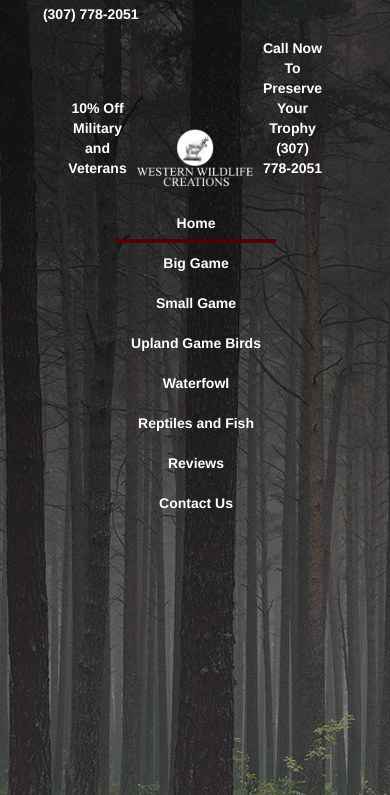
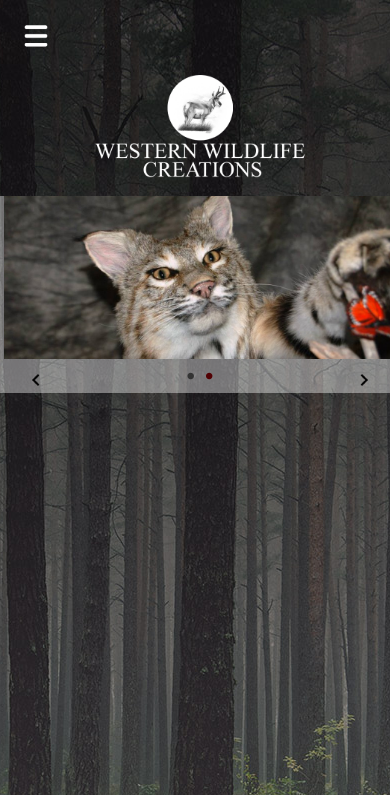
Before and after one commit to hrabovskyb/western-wildlife-creations, a PHP site: page / in a window 390 px wide; the page is wider, and only the part inside the window is pictured. Shown: the top 795 px of that part. Run offline with PHP 8.4, Linux system fonts and the light colour scheme; some libraries are stand-ins or nearby versions.

Commit message:
Home page
Added mobile menu functionality. Added slideshow

```diff
--- a/index.css
+++ b/index.css
@@ -1,12 +1,18 @@
+
 body{
 	background-image: url('Media/background-img.jpg');
 	background-position: center top;
 	background-repeat: no-repeat;
+	min-width: 400px;
 }
 a {
 	color: white;
 	text-decoration: none;
 	font-weight: bold;
+}
+a:hover{
+	color: white;
+	text-decoration: none;
 }
 
 .page-topper{
@@ -14,8 +20,13 @@ a {
 	margin: auto;
 	padding: 1%;
 }
+#menu-btn{
+	display: none;
+
+}
 .logo-heading{
 	width: 80%;
+	display: table;
 	margin: auto;
 	text-align: center;
 	position: relative;
@@ -25,15 +36,16 @@ a {
 	margin: 0px;
 }
 #discount{
-	display: inline-block;
+	display: table-cell;
+	vertical-align: middle;
 	color: white;
 	text-align: center;
 	width: 20%;
-	position: relative;
-	top: 10px;
 }
+
 #call-now{
-	display: inline-block;
+	display: table-cell;
+	vertical-align: middle;
 	color: white;
 	text-align: center;
 	width: 20%;
@@ -42,7 +54,7 @@ a {
 }
 .logo{
 	display: inline-block;
-	width: 40%;
+	width: 70%;
 }
 .logo img{
 	width: 100%;
@@ -53,6 +65,7 @@ a {
 	text-align: center;
 	display: inline-block;
 	float: none;
+	margin-bottom: 0px;
 }
 .navbar-nav{
 	display: inline-block;
@@ -63,6 +76,12 @@ a {
 }
 .navbar-nav li a{
 	padding-bottom: 10px;
+	padding-left: 10px;
+	padding-right: 10px;
+	text-transform: uppercase;
+	font-family: "Palatino Linotype", "Book Antiqua", Palatino, serif;
+
+	font-weight: normal;
 }
 .navbar-nav .active{
 	border-bottom: 4px solid #520003;
@@ -77,3 +96,181 @@ a {
 .hvr-underline-from-center:before{
 	background-color: #520003;
 }
+.hvr-fade:hover{
+	background-color: #520003;
+}
+
+/* The side navigation menu */
+.sidenav {
+    height: 100%; /* 100% Full-height */
+    width: 0; /* 0 width - change this with JavaScript */
+    position: fixed; /* Stay in place */
+    z-index: 500; /* Stay on top */
+    top: 0;
+    left: 0;
+    background-color: #111; /* Black*/
+    overflow-x: hidden; /* Disable horizontal scroll */
+    padding-top: 60px; /* Place content 60px from the top */
+    transition: 0.5s; /* 0.5 second transition effect to slide in the sidenav */
+}
+
+/* The navigation menu links */
+.sidenav a {
+    padding: 8px 8px 8px 32px;
+    text-decoration: none;
+    font-size: 25px;
+    color: #818181;
+    display: block;
+    transition: 0.3s
+}
+
+/* When you mouse over the navigation links, change their color */
+.sidenav a:hover, .offcanvas a:focus{
+    color: #f1f1f1;
+}
+
+/* Position and style the close button (top right corner) */
+.sidenav .closebtn {
+    position: absolute;
+    top: 0;
+    right: 25px;
+    font-size: 36px;
+    margin-left: 50px;
+}
+
+.content-wrapper{
+	background-color: rgba(255,255,255,.4);
+	width: 950px;
+	margin: auto;
+}
+
+.highlight-slides{
+	width: 100%;
+}
+.slide-content-wrapper{
+	position: relative;
+	width: 100%;
+}
+.slide-content-wrapper img{
+
+}
+.slide-content-wrapper h2{
+	margin-top:25%;
+	margin-bottom: 3%;
+	color: white;
+	font-size: 36pt;
+	font-weight: bold;
+	font-family: "Palatino Linotype", "Book Antiqua", Palatino, serif;
+}
+.slide-content-wrapper h4{
+	width: 100%;
+	margin: auto;
+	color: white;
+	font-size: 24pt;
+	font-weight: bold;
+	border-top: 2px solid #520003;
+	border-bottom: 2px solid #520003;
+	padding-top: 4px;
+	padding-bottom: 4px;
+}
+.slide-content-wrapper h4:hover{
+	border: 2px solid transparent;
+
+}
+.content-wrapper img{
+	width: 100%;
+}
+.slide-text{
+	position: absolute;
+	width: 100%;
+	text-align:center;
+}
+#pager span{
+	font-size: 24px;
+	margin: 5px;
+}
+#pager{
+	text-align: center;
+	display: table-cell;
+}
+.cycle-pager-active{
+	color: #520003;
+}
+#slide-control img{
+	width: 24px;
+}
+#slide-control a{
+	display: table-cell;
+	padding: 0px;
+}
+#slide-control a:last-child{
+	text-align: right;
+}
+#slide-control {
+	display: table;
+	width: 90%;
+	margin: auto;
+	table-layout: fixed;
+}
+
+
+
+/* On smaller screens, where height is less than 450px, change the style of the sidenav (less padding and a smaller font size) */
+@media screen and (max-height: 450px) {
+    .sidenav {padding-top: 15px;}
+    .sidenav a {font-size: 18px;}
+}
+@media (max-width: 950px){
+	#menu-btn{
+		display: block;
+		height: 32px;
+		width: 32px;
+	}
+	#phone-number{
+		visibility: hidden;
+	}
+	#discount{
+		display: none;
+	}
+	#call-now{
+		display: none;
+	}
+	.page-topper{
+		margin-top: 5%;
+		margin-left: 5%;
+	}
+	.navbar{
+		display: none;
+	}
+	.active-mobile{
+		color: #990005 !important;
+	}
+	.content-wrapper{
+		width: 100%;
+	}
+	.highlight-slides{
+		width: 98%;
+		margin: auto;
+		margin-top: 3%;
+	}
+	.slide-content-wrapper h2{
+		margin-top: 20%;
+		font-size: 30px;
+	}
+	.slide-content-wrapper h4{
+		margin-top: 5%;
+		font-size: 18px;
+	}
+}
+@media (max-width: 550px){
+	.slide-content-wrapper h2{
+		margin-top: 15%;
+		font-size: 24px;
+	}
+}
+@media (max-width: 450px){
+	#menu-btn{
+		width: 24px;
+		height: 24px;
+	}
+}
--- a/index.html
+++ b/index.html
@@ -19,15 +19,19 @@
 <body>
 	<div class="header">
 		<div class="page-topper">
-			<a href="tel: +(307) 778-2051">(307) 778-2051</a>
+			<!-- Use any element to open the sidenav -->
+			<div onclick="openNav()" ><img src="Media/menu-icon.png" id="menu-btn"></div>
+			<a href="tel: +(307) 778-2051" id="phone-number">&#9743; (307) 778-2051</a>
 		</div>
 		<div class="logo-heading">
 			<div id="discount">
-				<p>10% Off</p>
-				<p>Military and Veterans</p>
+				<span id="discount-span">
+					<p>10% Off</p>
+					<p>Military and Veterans</p>
+				</span>
 			</div>
 			<div class="logo">
-				<img src="Media/center-logo.png">
+				<a href="#"><img src="Media/center-logo.png"></a>
 			</div>
 			<div id="call-now">
 				<p>Call Now To Preserve</p>
@@ -36,6 +40,33 @@
 			</div>
 
 		</div>
+
+		<div id="mySidenav" class="sidenav">
+			<a href="javascript:void(0)" class="closebtn" onclick="closeNav()">&times;</a>
+			<a class="active-mobile" href="#">Home</a>
+			<a href="#" class="hvr-underline-from-center">Big Game</a>
+			<a href="#" class="hvr-underline-from-center">Small Game</a>
+			<a href="#" class="hvr-underline-from-center">Upland Game Birds</a>
+			<a href="#" class="hvr-underline-from-center">Waterfowl</a>
+			<a href="#" class="hvr-underline-from-center">Reptiles and Fish</a>
+			<a href="#" class="hvr-underline-from-center">Reviews</a>
+			<a href="#" class="hvr-underline-from-center">Contact Us</a>
+		</div>
+
+		<script>
+			/* Set the width of the side navigation to 250px */
+			function openNav() {
+			    document.getElementById("mySidenav").style.width = "250px";
+			}
+
+			/* Set the width of the side navigation to 0 */
+			function closeNav() {
+			    document.getElementById("mySidenav").style.width = "0";
+			}
+		</script>
+
+
+
 		<div class="navbar">
 			<ul class="nav navbar-nav">
 				<li class="active"><a href="#">Home</a></li>
@@ -50,6 +81,32 @@
 
 		</div>
 	</div>
+	<div class="content-wrapper">
+		<div class="highlight-slides">
+			<div class="cycle-slideshow" data-cycle-timeout="5000" data-cycle-prev="#prev-slide" data-cycle-next="#next-slide" data-cycle-loader="wait" data-cycle-slides="> div" data-cycle-pager="#pager">
+
+				<div class="slide-content">
+					<div class="slide-content-wrapper">
+						<div class="slide-text">
+							<h2>Wildlife Artistry by David Hrabovsky</h2>
+							<a href="#" class="hvr-fade"><h4>Big Game</h4></a>
+						</div>
+						<img src="Media/dlwildlife.png">
+					</div>
+				</div>
+				<div class="slide-content">
+					<img src="Media/dl-1.jpg">
+				</div>
+
+			</div>
+
+			<div class="center" id="slide-control">
+				<a href="#" id="prev-slide"><img src="Media/previous.png"></a>
+				<div id="pager"></div>
+				<a href="#" id="next-slide"><img src="Media/next.png"></a>
+			</div>
+		</div>
+	<div>
 </body>
 
 </html>
```
Also changed, not shown: Media/dl-1.jpg (added), Media/dlwildlife.png (added), Media/menu-icon.png (added), Media/next.png (added), Media/previous.png (added), Pages/big-game.html (added).
